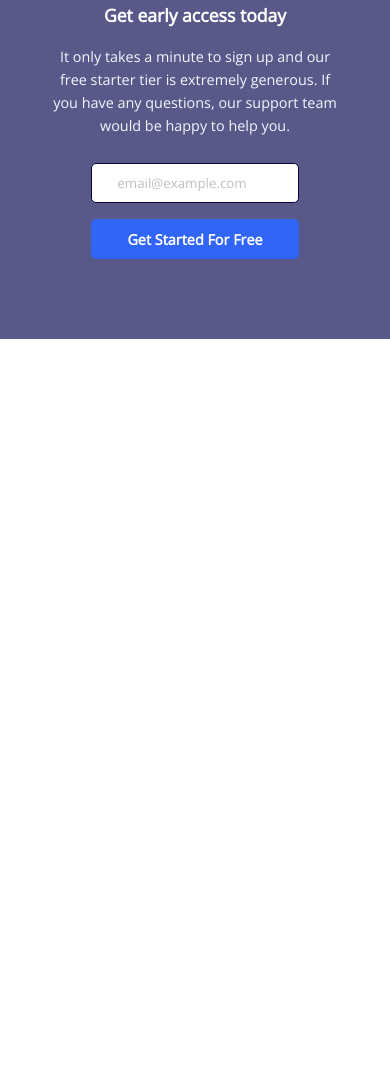
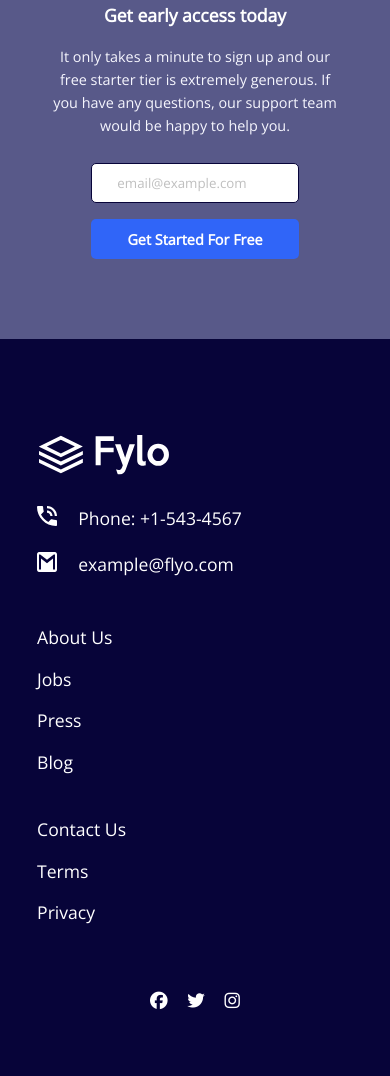
Before and after one commit to JerryJeager/Fylo-Landing-Page, a plain HTML site: page index.html in a window 390 px wide. Shown: the part 1966-3042 px from the top of the page. Before the commit the page ends 2305 px from the top, so only its background shows below. Drawn offline with nearby package versions, Linux system fonts and the light colour scheme.

Commit message:
completed mobile version of fylo landing page

```diff
--- a/index.html
+++ b/index.html
@@ -6,6 +6,7 @@
     <meta name="viewport" content="width=device-width, initial-scale=1.0">
     <title>Fylo landing page</title>
     <link rel="stylesheet" href="styles.css">
+    <script src="https://kit.fontawesome.com/d81b686056.js" crossorigin="anonymous"></script>
 </head>
 <body>
     <header>
@@ -94,6 +95,47 @@
             </div>
         </div>
     </section>
+    <footer>
+        <div class="footer-contents">
+            <img src="images/logo.svg" alt="logo" class="footer-logo">
+            <div class="footer-contents">
+                <div class="contact">
+                    <div class="phone">
+                        <img src="images/icon-phone.svg" alt="phone-icon">
+                        <p>Phone: +1-543-4567</p>
+                    </div>
+                    <div class="email">
+                        <img src="images/icon-email.svg" alt="email-icon">
+                        <p>example@flyo.com</p>
+                    </div>
+                </div>
+                <div class="nav">
+                    <div class="nav1">
+                        <p>About Us</p>
+                        <p>Jobs</p>
+                        <p>Press</p>
+                        <p>Blog</p>
+                    </div>
+                    <div class="nav2">
+                        <p>Contact Us</p>
+                        <p>Terms</p>
+                        <p>Privacy</p>
+                    </div>
+                </div>
+                <div class="socials">
+                    <div class="facebook-icon">
+                        <i class="fa-brands fa-facebook"></i>
+                    </div>
+                    <div class="twitter-icon">
+                        <i class="fa-brands fa-twitter"></i>
+                    </div>
+                    <div class="instagram-icon">
+                        <i class="fa-brands fa-instagram"></i>
+                    </div>
+                </div>
+            </div>
+        </div>
+    </footer>
 
 </body>
 </html>
--- a/styles.css
+++ b/styles.css
@@ -250,3 +250,59 @@ input::placeholder{
     width: 13rem;
     margin: 0 auto;
 }
+footer{
+    background-color: hsl(243, 87%, 12%);
+    padding-top: 4em;
+}
+.footer-contents{
+    width: 90%;
+    margin: 0 auto;
+    /* border: 2px solid red; */
+}
+.footer-logo{
+    filter: brightness(0) invert(1);
+    width: 130px;
+    height: 40px;
+    margin-left: 1.2rem;
+    /* border: 2px solid red; */
+}
+.footer-contents{
+    display: flex;
+    flex-direction: column;
+    justify-content: space-between;
+    color: hsl(0, 0%, 100%);
+    font-family: 'Open Sans', sans-serif;
+    font-size: 1.1rem;
+    margin-top: 1.8em;
+}
+.contact img{
+    width: 20px;
+    height: 20px;
+}
+.phone, .email{
+    display: flex;
+}
+.phone p, .email p{
+    margin-left: 1.2em;
+}
+.email{
+    margin-top: 1.2em;
+}
+.nav{
+    display: flex;
+    justify-content: space-between;
+    flex-direction: column;
+    margin-top: 2rem;
+}
+.nav p{
+    margin-top: 1.1rem;
+}
+.nav2{
+    margin-top: 1.6rem;
+}
+.socials{
+    display: flex;
+    justify-content: space-between;
+    width: 90px;
+    margin: 4rem auto;
+}
```
